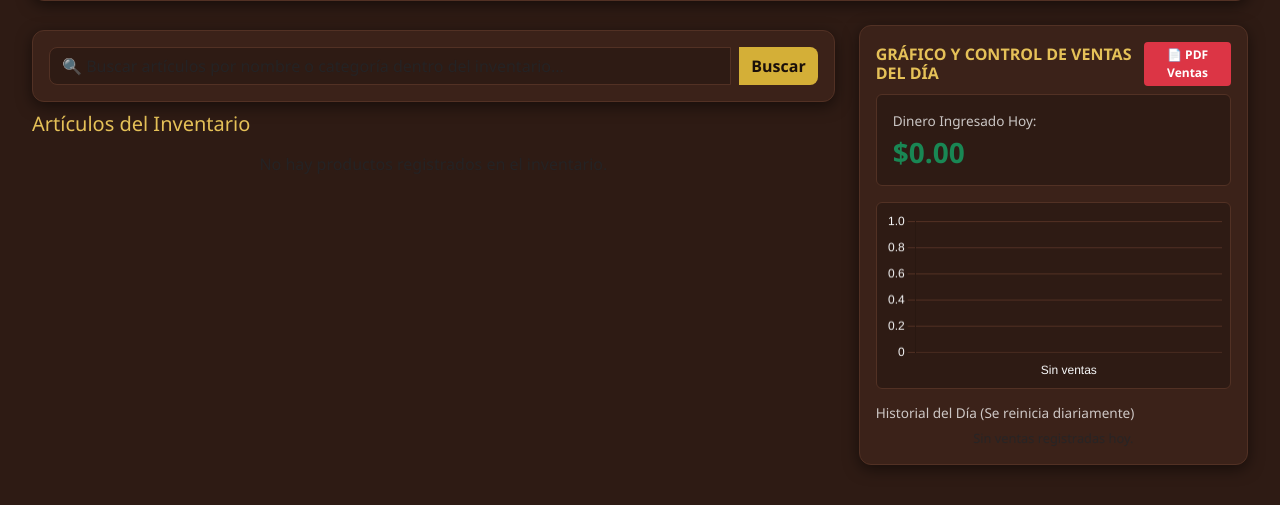
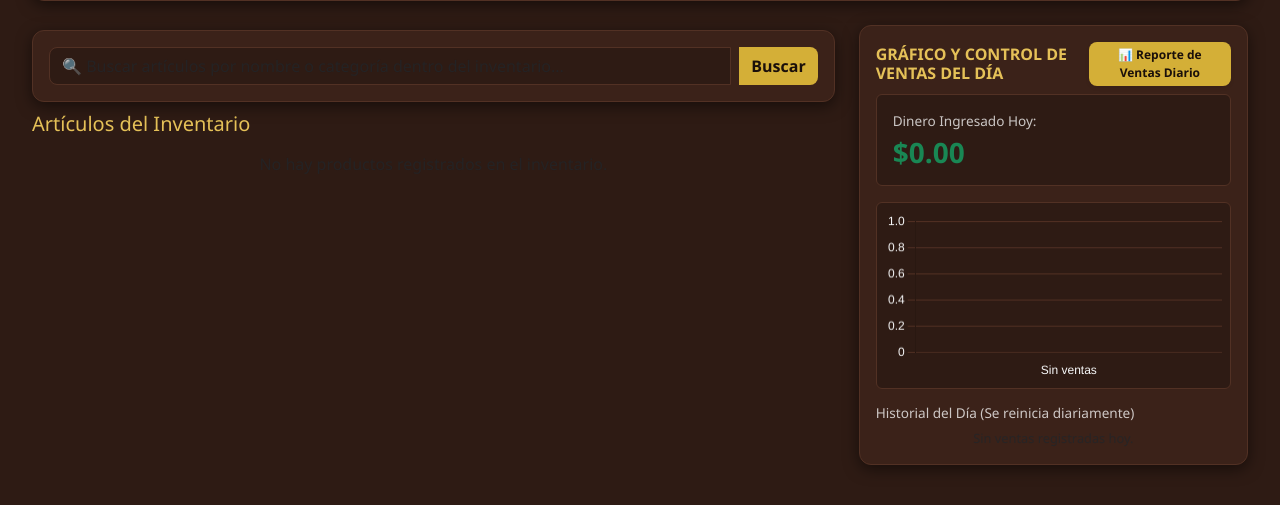
Before and after one commit to kenyibelisario-ops/sistema-inventario-casa-antigua, a Flask app: template templates/index.html in a window 1280 px wide. Shown: the part 108-613 px from the top of the page. Run offline with Flask 3, Linux system fonts and the light colour scheme; the template is opened without the code that fills it, so the values that code supplies are empty.

Commit message:
informe de ventas3

```diff
--- a/templates/index.html
+++ b/templates/index.html
@@ -161,8 +161,8 @@
                 <div class="card-cafe p-3">
                     <div class="d-flex justify-content-between align-items-center mb-2">
                         <h6 class="text-dorado m-0 fw-bold">GRÁFICO Y CONTROL DE VENTAS DEL DÍA</h6>
-                        <a href="/reporte-pdf" target="_blank" class="btn btn-danger btn-sm fw-bold py-1 px-2" style="font-size: 0.75rem; background-color: #dc3545; border: none;">
-                            📄 PDF Ventas
+                        <a href="/reporte-pdf" target="_blank" class="btn btn-dorado btn-sm fw-bold py-1 px-3 shadow-sm" style="font-size: 0.75rem; border-radius: 8px;">
+                            📊 Reporte de Ventas Diario
                         </a>
                     </div>
 
```
